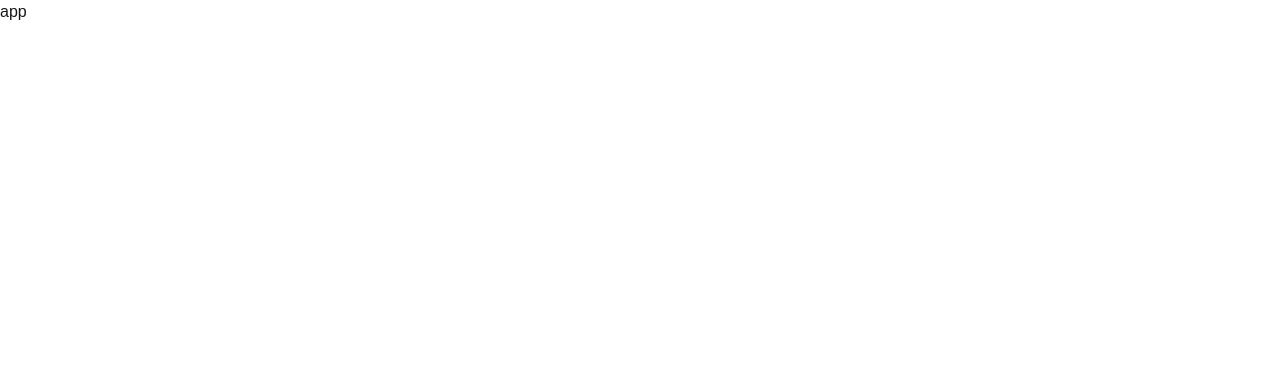
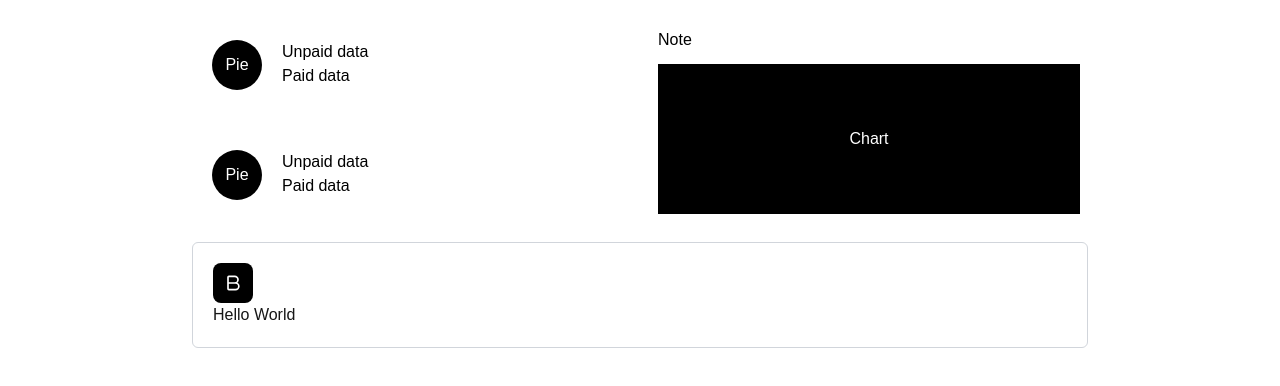
Before and after one commit to Racine14Creator/rechart-tiptap-nextjs-typescript, a Next.js app: page / in a window 1280 px wide. Shown: the top 386 px of the page. Built offline with nearby package versions, Linux system fonts and the light colour scheme.

Commit message:
Init the Project

```diff
--- /dev/null
+++ b/app/components/PieChart.tsx
@@ -0,0 +1,39 @@
+import React from "react";
+
+import { PieChart, Pie, Tooltip } from "recharts";
+
+const data01 = [
+  { name: "Group A", value: 400 },
+  { name: "Group B", value: 300 },
+];
+
+const data02 = [
+  { name: "Group A", value: 2400 },
+  { name: "Group B", value: 4567 },
+];
+
+export default function PieChartApp() {
+  return (
+    <PieChart width={60} height={60}>
+      <Pie
+        dataKey='Unpaid Notice'
+        isAnimationActive={false}
+        data={data01}
+        cx={200}
+        cy={200}
+        outerRadius={80}
+        fill='#8884d8'
+      />
+      <Pie
+        dataKey='Paid Notice'
+        data={data02}
+        cx={500}
+        cy={200}
+        innerRadius={40}
+        outerRadius={80}
+        fill='#82ca9d'
+      />
+      <Tooltip />
+    </PieChart>
+  );
+}
--- /dev/null
+++ b/app/components/TitTap/RichTextEditor.tsx
@@ -0,0 +1,42 @@
+"use client"
+
+import React from 'react'
+
+import StarterKit from '@tiptap/starter-kit'
+import { useEditor, EditorContent } from '@tiptap/react'
+import { BoldIcon } from 'lucide-react'
+
+export default function RichTextEditor() {
+    const editor = useEditor({
+        extensions: [
+            StarterKit
+        ],
+        content: '<p>Hello World</p>'
+    })
+
+    const MenuBar = () => {
+        if (!editor) {
+            return null
+        }
+
+        return (
+            <div className='flex flex-row gap-x-5 text-black'>
+                <div className='text-white relative bg-black w-10 h-10 flex justify-center items-center rounded-lg'>
+                    <button
+                        onClick={() => editor.chain().focus().toggleBold().run()}
+                        className={editor.isActive('bold') ? 'is-active bg-blue-300' : ''}
+                    >
+                        <BoldIcon className='w-5 h-5' />
+                    </button>
+                </div>
+            </div>
+        )
+    }
+
+    return (
+        <div className='border border-gray-300 bg-white/20 p-5 rounded-md'>
+            <MenuBar />
+            <EditorContent editor={editor} />
+        </div>
+    )
+}
--- a/app/layout.tsx
+++ b/app/layout.tsx
@@ -24,11 +24,11 @@ export default function RootLayout({
   children: React.ReactNode;
 }>) {
   return (
-    <html lang="en">
+    <html lang='en'>
       <body
         className={`${geistSans.variable} ${geistMono.variable} antialiased`}
       >
-        {children}
+        <div className='container max-w-4xl mx-auto'>{children}</div>
       </body>
     </html>
   );
--- a/app/page.tsx
+++ b/app/page.tsx
@@ -1,5 +1,52 @@
-import Image from "next/image";
+
+import RichTextEditor from "./components/TitTap/RichTextEditor";
 
 export default function Home() {
-  return <h3>app</h3>;
+  return (
+    <>
+      <div className='grid grid-cols-1 md:grid-cols-4 justify-center py-5 gap-5'>
+        <div className='col-span-1 md:col-span-2'>
+          <div className='flex flex-col gap-y-5'>
+            <div className='bg-white p-5 rounded-xl'>
+              <div className='flex flex-row gap-x-5 text-black'>
+                <div className=' text-white relative bg-black w-[50px] h-[50px] flex justify-center items-center rounded-full'>
+                  Pie
+                </div>
+                <div className=''>
+                  <div className='flex flex-col'>
+                    <p>Unpaid data</p>
+                    <p>Paid data</p>
+                  </div>
+                </div>
+              </div>
+            </div>
+            <div className='bg-white p-5 rounded-xl'>
+              <div className='flex flex-row gap-x-5 text-black'>
+                <div className=' text-white relative bg-black w-[50px] h-[50px] flex justify-center items-center rounded-full'>
+                  Pie
+                </div>
+                <div className=''>
+                  <div className='flex flex-col'>
+                    <p>Unpaid data</p>
+                    <p>Paid data</p>
+                  </div>
+                </div>
+              </div>
+            </div>
+          </div>
+        </div>
+        <div className='col-span-1 md:col-span-2'>
+          <div className='flex flex-col bg-white rounded-xl p-2 gap-y-3'>
+            <h3 className='font-light text-black'>Note</h3>
+            <div className='bg-black w-full h-[150px] flex justify-center items-center'>
+              <h3 className='text-white'>Chart</h3>
+            </div>
+          </div>
+        </div>
+        <div className="col-span-full">
+          <RichTextEditor />
+        </div>
+      </div>
+    </>
+  );
 }
```
Also changed, not shown: package.json (+11 -4 lines), 1 other file (tests, documents, lock files or other folders).
